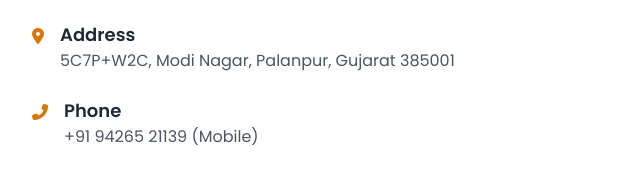
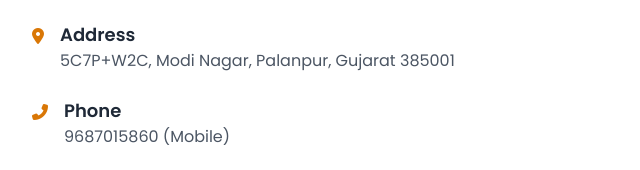
Before and after one commit to Sayyam10/jainmandep, a plain HTML site: page index.html in a window 1280 px wide. Shown: the part 4343-4513 px from the top of the page, 0-640 px from the left. Drawn offline with nearby package versions, Linux system fonts and the light colour scheme.

Commit message:
Update index.html

```diff
--- a/index.html
+++ b/index.html
@@ -369,7 +369,7 @@
                             </div>
                             <div>
                                 <h4 class="text-lg font-semibold text-gray-800">Phone</h4>
-                                <p class="text-gray-600">+91 94265 21139 (Mobile)</p>
+                                <p class="text-gray-600"> 9687015860 (Mobile)</p>
                             </div>
                         </div>
                         <div class="flex items-start">
```
